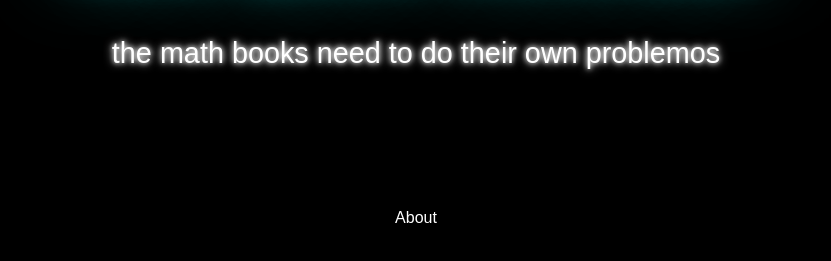
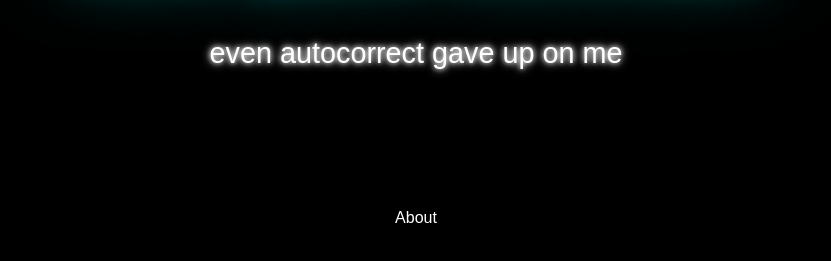
Before and after one commit to xenotesting/xeno-player-v2, a plain HTML site: page index.html in a window 1280 px wide. Shown: the part 203-464 px from the top of the page, without its empty margins (224-1055 px from the left). Drawn offline with Linux system fonts and the light colour scheme.

Commit message:
Update index.html

```diff
--- a/index.html
+++ b/index.html
@@ -123,14 +123,67 @@
   </div>
 
   <script>
-    const quotes = [
-        "i put mah phone on airplane mode but it's not flying",
-        "why don’t you ever see elephants hiding in trees? Because they’re really good at it.",
-        "if carrots are so good for your eyes, why don’t rabbits wear glasses?",
-        "i tried to catch some fog yesterday. i \"mist\" it.",
-        "people can be on seafood diets. they see food and eat it.",
-        "Why don’t scientists trust atoms? Because they make up everything.",
-        "the math books need to do their own problemos"
+   const quotes = [
+    "i microwaved my spoon because it was cold",
+    "i thought bluetooth worked better in the freezer",
+    "i charged my phone in the oven to make it faster",
+    "i washed my laptop to clean the cookies",
+    "i asked siri where siri lives",
+    "i turned up the brightness to find the sun",
+    "i put my ps5 in rice after it crashed",
+    "i googled google to open google",
+    "i logged out to save storage",
+    "i watered my keyboard so the keys grow",
+    "i downloaded more ram from a sketchy site",
+    "i opened the window to let the wifi in",
+    "i flipped my phone upside down to charge faster",
+    "i tried to fax a sandwich",
+    "i yelled at my smart fridge and it unplugged itself",
+    "i thought html was a sandwich",
+    "i tried to delete the recycle bin",
+    "i thought 5g was 5 grams",
+    "i tried to copy paste on paper",
+    "i rebooted my toaster to fix the lag",
+    "i whispered to my mouse to sneak up on files",
+    "i clicked cancel hoping it would fix my life",
+    "i installed windows on my mirror",
+    "i updated my sleep schedule through settings",
+    "i texted myself to see if i was online",
+    "i restarted my brain now it won’t boot",
+    "i subscribed to oxygen so i can breathe premium",
+    "i reset my fridge to factory settings",
+    "i downloaded air from the cloud",
+    "i tried to screenshot my dreams",
+    "i keep reloading the fridge hoping new food appears",
+    "i plugged my usb in both ways and it disappeared",
+    "i clicked 'accept cookies' and ate my phone",
+    "i put my password as 'incorrect' so i never forget",
+    "i deleted system32 to boost fps",
+    "i printed a meme to share it offline",
+    "i tried to use incognito mode to hide from chores",
+    "i yelled 'undo' after spilling water",
+    "i thought the cloud was in the sky",
+    "i tried to airplay my homework to the teacher",
+    "i downloaded a ladder to climb the ranks",
+    "i opened task manager to fire my responsibilities",
+    "i asked alexa to do my taxes",
+    "i took a selfie with the calculator app",
+    "i enabled airplane mode and started flying",
+    "i named my wifi 'why-fi' and forgot the password",
+    "i watched a tutorial to breathe manually",
+    "i paused my alarm so it won’t wake me",
+    "i wear glasses to improve screen resolution",
+    "i asked chatgpt to do my push-ups",
+    "nothing ever loads when you need it most",
+    "i laughed so hard i remembered i’m alone",
+    "every refresh brings me no closer to purpose",
+    "my headphones work better when i pretend someone’s talking to me",
+    "i opened the fridge but it wasn’t hunger",
+    "my wifi is fast, but my life is buffering",
+    "i keep updating but i’m still outdated",
+    "i blinked and missed everything",
+    "even autocorrect gave up on me",
+    "i typed lol but i felt nothing"
 ];
     function showRandomQuote() {
       const randomIndex = Math.floor(Math.random() * quotes.length);
```
